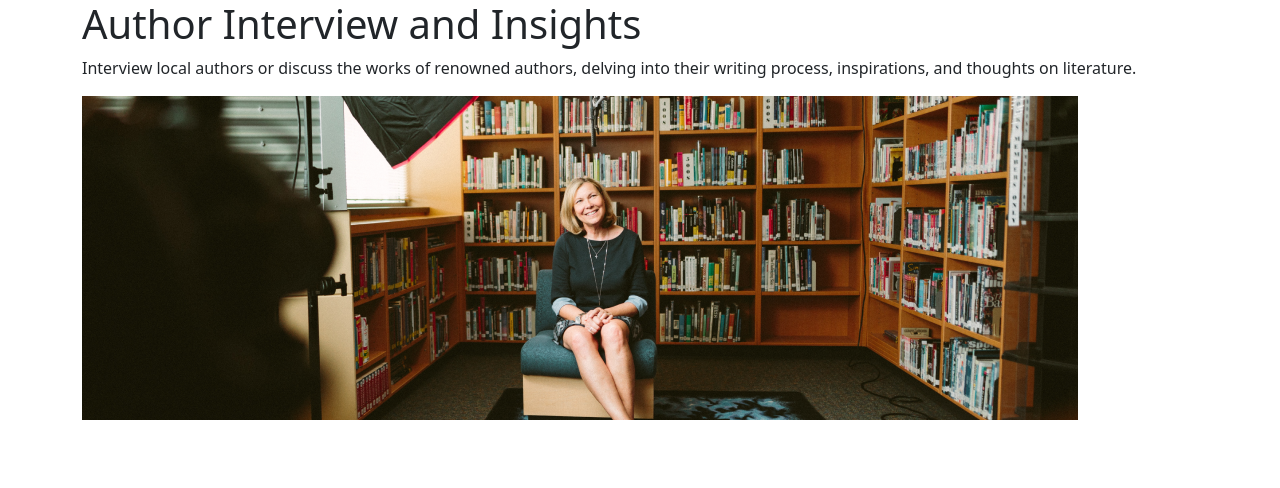
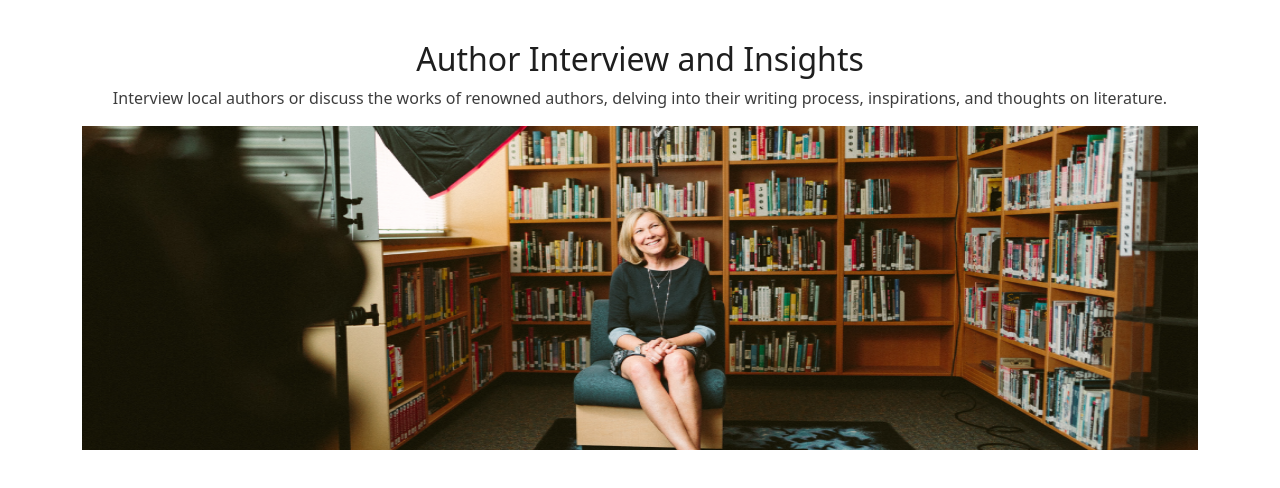
Before and after one commit to muskanniraula/Book-Management-System, a plain HTML site: page blogdesc.html in a window 1280 px wide. Drawn offline with nearby package versions, Linux system fonts and the light colour scheme.

Commit message:
add blog style

```diff
--- a/style.css
+++ b/style.css
@@ -589,3 +589,25 @@ position: relative;
 .map-text{
     color: white;
 }
+
+/* blog */
+.blogtopic{
+    display: flex;
+    justify-content: center;
+    align-items: center;
+    margin-top: 40px;
+}
+.blogheading{
+    font-size: 32px;
+    color: #1E1E1E;
+    text-align: center;
+}
+.blogsubheading{
+    font-size: 16px;
+    color: #3D3D3D;
+    text-align: center;
+}
+.blogdesc-img{
+    width: 100%;
+    height: 324px;
+}
```
